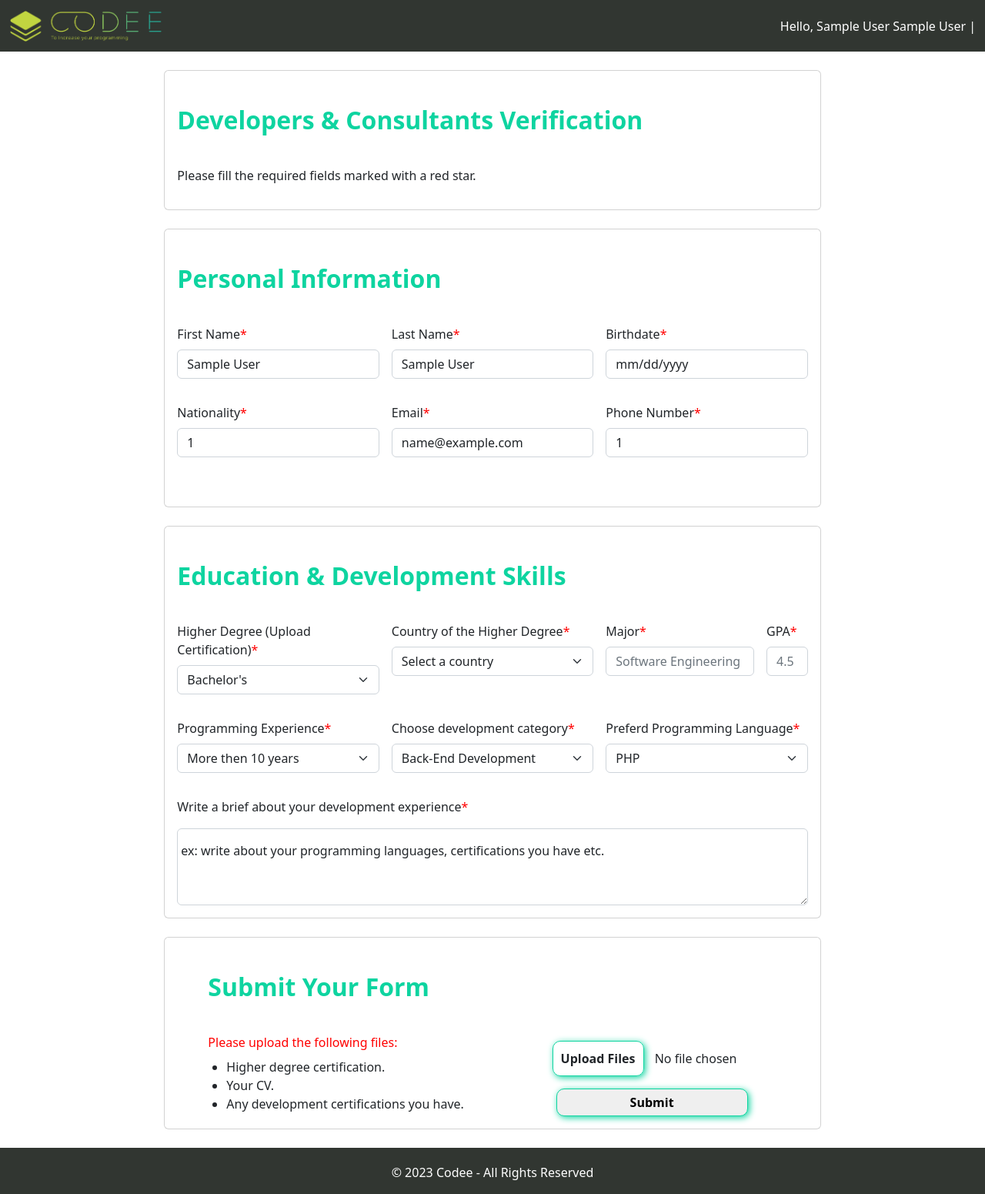
After one commit to Mamdoh-Zeyad/Codee, a PHP site: page /CODEE/views/verifiction.php in a window 1280 px wide. The commit adds this page. Shown: the whole page at 77% size. Run offline with PHP 8.4, Linux system fonts and the light colour scheme; the visitor is signed in with stand-in values (Sample User, id 1).

Commit message:
add verifiction page

```diff
--- a/assets/css/my_style.css
+++ b/assets/css/my_style.css
@@ -50,6 +50,14 @@ body, html{
 	transition: 0.5s;
 }
 /* Scroll to Top*/
+/* svg {
+	position: fixed;
+	top: 50%;
+	left: 50%;
+	transform: translate(-50%, -50%);
+	height: 150px;
+	width: 150px;
+} */
 /* Loader */
 .loader-container {
     position: fixed;
@@ -154,6 +162,9 @@ color: var(--blue-color);
 .nav-item .my_nav:hover{
 	transition: 0.5s;
 	color: var(--yellow-color);
+}
+.My-font-family{
+    font-family: var(--cairo-font-family);
 }
 /* End Home Page  */
 /* Start Home Page Footer */
@@ -453,3 +464,31 @@ color: var(--blue-color);
     100% { transform: translateY(0); }
 }
 /* End Access Denied Page */
+
+/*  start verifiction page */
+.list_group_color{
+    color: red;
+}
+
+#file-chosen{
+	margin-left: 10px;
+}
+
+.upload-button{
+	/* background-color: var(--blue-color); */
+	/* color: white; */
+	padding: 10px;
+	border-radius:10px;
+	cursor: pointer;
+	margin-top: 10px;
+    border: 1px solid var(--blue-color);
+    border-radius: 10px;
+    box-shadow: 2px 2px 9px var(--blue-color);
+	font-weight: bold;
+}
+.upload-button:hover{
+	background-color: var(--yellow-color);
+	box-shadow: 2px 2px 9px var(--yellow-color);
+	transition: 0.5s;
+}
+/*  End verifiction page */
--- /dev/null
+++ b/assets/js/verifiction.js
@@ -0,0 +1,157 @@
+// Scripts for sign up form
+console.log("Hello");
+(() => {
+    'use strict'
+
+    // Fetch all the forms we want to apply custom Bootstrap validation styles to
+    const forms = document.querySelectorAll('.needs-validation')
+
+    // Loop over them and prevent submission
+    Array.from(forms).forEach(form => {
+      form.addEventListener('submit', event => {
+        if (!form.checkValidity()) {
+          event.preventDefault()
+          event.stopPropagation()
+        }
+
+        form.classList.add('was-validated')
+      }, false)
+    })
+})()
+
+///////////////////////////////////////////////////////////////////////////////////////////////////////////
+
+document.getElementById("skillsForm").addEventListener('submit', function(evt){
+  if(window.confirm("Are you sure you want to submit the form?") == false){
+      evt.preventDefault();
+  }
+});
+
+///////////////////////////////////////////////////////////////////////////////////////////////////////////
+
+const countrySelect = document.getElementById('countrySelect');
+// Fetch country data from Rest Countries API
+fetch('https://restcountries.com/v3.1/all')
+    .then(response => response.json())
+    .then(countries => {
+    countries.forEach(country => {
+        const option = document.createElement('option');
+        option.value = country.cca2; // Use the country code as the value
+        option.textContent = `${country.name.common} (${country.cca2})`;
+        countrySelect.appendChild(option);
+    });
+})
+.catch(error => console.error('Error fetching countries:', error));
+
+
+///////////////////////////////////////////////////////////////////////////////////////////////////////////
+
+document.getElementById("skillsForm").addEventListener('submit', function (evt) {
+    // Check for empty fields
+    var isValid = true;
+
+    document.querySelectorAll('.needs-validation :required').forEach(function (field) {
+        if (!field.value.trim()) {
+            isValid = false;
+            field.classList.add('is-invalid');
+            field.nextElementSibling.innerHTML = 'Please fill in this field.';
+        } else {
+            field.classList.remove('is-invalid');
+            field.nextElementSibling.innerHTML = '';
+        }
+    });
+
+    if (!isValid) {
+        evt.preventDefault();
+        return;
+    }
+});
+
+    //Upload Button Style
+    const actualBtn = document.getElementById('file');
+    const fileChosen = document.getElementById('file-chosen');
+    actualBtn.addEventListener('change', function(){
+    fileChosen.textContent = this.files[0].name
+    });
+
+
+    // Handle form submission
+    // $("#registrationForm").submit(function (event) {
+    //     event.preventDefault(); // Prevent the form from submitting
+
+    //     // Additional validation logic if needed
+
+    //     // Include 'country_higher_degree' in the form data
+    //     var formData = $(this).serializeArray();
+    //     formData.push({ name: "country_higher_degree", value: $("#countrySelect").val() });
+
+    //     // Check for empty fields again before submitting
+    //     var isValid = true;
+
+    //     formData.forEach(function (item) {
+    //         var field = $("#" + item.name);
+    //         if (!item.value.trim() && item.name !== "countrySelect") {
+    //             isValid = false;
+    //             field.addClass('is-invalid');
+    //             field.next('.invalid-feedback').html('');
+    //         } else {
+    //             field.removeClass('is-invalid');
+    //             field.next('.invalid-feedback').html('');
+    //         }
+    //     });
+
+    //     if (!isValid) {
+    //         return;
+    //     }
+
+    //     $.post($(this).attr("action"), formData, function (data) {
+    //         if (data === "Success") {
+    //             // Redirect or show success message
+    //             alert('Your information has been added successfully. You will now be redirected to the login page.');
+    //             window.location = "../views/login.php";
+    //         } else {
+    //             // Handle other error cases if needed
+    //             alert('Error: ' + data);
+    //         }
+    //     });
+    // });
+    // // Function to validate empty fields on input change
+    // function validateEmptyField(field) {
+    //     if (!field.val().trim()) {
+    //         field.addClass('is-invalid');
+    //         field.next('.invalid-feedback').html('');
+    //     } else {
+    //         field.removeClass('is-invalid');
+    //         field.next('.invalid-feedback').html('');
+    //     }
+    // }
+
+
+
+
+
+// validation for file
+// const input = document.querySelector('file');
+// const userInfo = document.getElementById('file-chosen');
+// function validateSize(){
+//     const file = input.files[0];
+//     if(!file){
+//         const err = new Error("No file selected");
+//         userInfo.textContent = err.message;
+//         return err;
+//     }
+
+//     const limit = 2000;
+//     const size = Math.round(file.size/1024);
+//     if (size < limit) {
+//         alert(`File size OK: ${size} bytes`);
+//     } else {
+//         alert(`Error: File larger than 2MB (${(size/1000).toFixed(2)} MB)`);
+//         throw new Error(`File too large: ${size} bytes`);
+//     }
+//   }
+
+
+
+
+///////////////////////////////////////////////////////////////////////////////////////////////////////////
--- a/controllers/login_controller.php
+++ b/controllers/login_controller.php
@@ -34,6 +34,11 @@
                 $_SESSION['username'] = $row['username'];
                 $_SESSION['first_name'] = $row['first_name'];
                 $_SESSION['last_name'] = $row['last_name'];
+                $_SESSION['birthdate'] = $row['birthdate'];
+                $_SESSION['email'] = $row['email'];
+                $_SESSION['phone_number'] = $row['phone_number'];
+                $_SESSION['nationality'] = $row['nationality'];
+                $_SESSION['id'] = $row['id'];
                 $_SESSION['role'] = $row['role'];
 
                 if ($_SESSION['role'] === "Developer" || $_SESSION['role'] === "Consultant" || $_SESSION['role'] === "User") {
--- a/views/home.php
+++ b/views/home.php
@@ -176,7 +176,7 @@
     <h6 class="card-text mb-4"><strong>Will help you to gain knowledge about the sequence of
                           activities for each actor during the use of the system.
                           The following are our proposed activity diagrams:</strong></h6></div>
-    <div class="row align-items-center">
+    <div class="row align-items-center My-font-family">
        <!-- Left Section -->
       <div class="col-md-3 slider-text">
       <div class="card text-center">
--- /dev/null
+++ b/views/verifiction.php
@@ -0,0 +1,290 @@
+<!--Request Header-->
+<?php
+    require_once('../includes/partials/header.php');
+    session_start();
+    if (isset($_SESSION['username']) && isset($_SESSION['first_name']) && isset($_SESSION['last_name'])
+    && isset($_SESSION['birthdate'])&& isset($_SESSION['email'])&& isset($_SESSION['phone_number'])
+    && isset($_SESSION['nationality'])&& isset($_SESSION['id'])) {
+?>
+
+<!--Home Page Header-->
+<nav class="navbar navbar-expand-lg my_navbar">
+    <div class="container-fluid">
+        <a class="navbar-brand" href="home.php"><img class="my_logo" src="../assets/img/codee-logo.png" alt=""></a>
+        <button class="navbar-toggler" type="button" data-bs-toggle="collapse" data-bs-target="#navbarSupportedContent"
+            aria-controls="navbarSupportedContent" aria-expanded="false" aria-label="Toggle navigation">
+            <span class="navbar-toggler-icon"></span>
+        </button>
+
+        <div class="text-center">
+            <span>
+                Hello, <?php
+                        echo $_SESSION['first_name'] . " " . $_SESSION['last_name'];
+                        if($_SESSION['role'] != 'User'){
+                        // header("Location: ../views/access_denied.html");
+                        exit();}
+                        ?>
+                | </span> <a title="Logout" href="../controllers/logout_controller.php"><i
+                    class="fa-solid fa-right-from-bracket logout_icon"></i> </a>
+        </div>
+    </div>
+</nav>
+    <?php
+        include("../includes/mysql_inti.php");
+    ?>
+
+<!-- first section -->
+<div class="signup-container mt-4">
+    <div class="container-fluid">
+        <div class="row justify-content-between">
+            <div class="col-xl-2 p-3"></div>
+            <div class="col-xl-8 p-3 card mb-4">
+                <div class="row g-3">
+                    <div class="form_header mb-1 col-12">
+                        <p class="my_header_font mt-4">Developers & Consultants Verification</p>
+                    </div>
+                    <div class="col-12">
+                        <p>Please fill the required fields marked with a red star.</p>
+                    </div>
+                </div>
+            </div>
+            <div class="col-xl-2 p-3"></div>
+        </div>
+    </div>
+</div>
+    <!-- second section -->
+    <div class="signup-container">
+        <div class="container-fluid">
+            <div class="row justify-content-between">
+                <div class="col-xl-2 p-3"></div>
+                <div class="col-xl-8 p-3 d-flex align-items-center justify-content-center card mb-4">
+                    <form id="registrationForm" class="row g-3 needs-validation" method="post"
+                        action="../controllers/signup_controller.php" novalidate>
+                        <div class="form_header mb-1">
+
+                            <p class="my_header_font mt-4">Personal Information</p>
+                        </div>
+
+                        <div class="col-md-4 mb-3">
+                            <label for="validationCustom01" class="form-label">First Name<span
+                                    class="red_star">*</span></label>
+                            <input type="text" class="form-control" id="validationCustom01" placeholder=""
+                                value="<?php echo $_SESSION['first_name']?>" pattern="[a-zA-Z]+" name="first_name"
+                                required readonly>
+                        </div>
+
+                        <div class="col-md-4 mb-3">
+                            <label for="validationCustom02" class="form-label">Last Name<span
+                                    class="red_star">*</span></label>
+                            <input type="text" class="form-control" id="validationCustom02" placeholder=""
+                                pattern="[a-zA-Z]+" name="last_name" value="<?php echo $_SESSION['last_name']?>"
+                                required readonly>
+                        </div>
+
+                        <div class="col-md-4 mb-3">
+                            <label for="validationCustom03" class="form-label">Birthdate<span
+                                    class="red_star">*</span></label>
+                            <input type="date" class="form-control" id="validationCustom03" name="birthdate" required
+                                readonly value="<?php echo $_SESSION['birthdate']?>">
+                        </div>
+
+                        <div class="col-md-4 mb-3">
+                            <label for="validationCustom04" class="form-label">Nationality<span
+                                    class="red_star">*</span></label>
+                            <!-- <select name="nationalitydisabled" class="form-select" id="countrySelectdisabled" required disabled>
+                                <option disabled selected>Select a country</option>
+                            </select> -->
+                            <input type="text" class="form-control" id="nationality" name="nationality"  value="<?php echo $_SESSION['nationality']?>"
+                            readonly required >
+                        </div>
+
+                        <div class="col-md-4 mb-3">
+                            <label for="validationCustom05" class="form-label">Email<span
+                                    class="red_star">*</span></label>
+                            <input type="email" class="form-control" id="validationCustom05"
+                                placeholder="example@domain.com" pattern="^[\w-\.]+@([\w-]+\.)+[\w-]{2,4}$" name="email"
+                                id="email" required readonly value="<?php echo $_SESSION['email']?>">
+                            <span id="emailError"></span>
+                        </div>
+
+                        <div class="col-md-4 mb-3">
+                            <label for="validationCustom06" class="form-label">Phone Number<span
+                                    class="red_star">*</span></label>
+                            <div class="input-group has-validation">
+                                <input type="text" class="form-control" id="validationCustom06"
+                                    aria-describedby="inputGroupPrepend" placeholder="" name="phone_number" required
+                                    readonly value="<?php echo $_SESSION['phone_number']?>">
+                            </div>
+                        </div>
+
+                        <div class="col-md-4 mb-3">
+                            <label for="validationCustom01" class="form-label" hidden>ID<span
+                                    class="red_star">*</span></label>
+                            <input type="text" class="form-control" id="validationCustom01" placeholder=""
+                                value="<?php echo $_SESSION['id']?>" pattern="[a-zA-Z]+" name="user_id"
+                                required readonly hidden>
+                        </div>
+                    </form>
+                </div>
+
+                <div class="col-xl-2 p-3"></div>
+            </div>
+        </div>
+    </div>
+
+
+    <!-- 3rd section -->
+    <div class="signup-container">
+        <div class="container-fluid">
+            <div class="row justify-content-between">
+
+                <div class="col-xl-2 p-3"></div>
+
+                <div class="col-xl-8 p-3 d-flex align-items-center justify-content-center card mb-4 ">
+                    <form id="skillsForm" class="row g-3 needs-validation" method="post"
+                        action="../controllers/verifiction_controller.php" novalidate>
+                        <div class="form_header mb-1">
+                            <p class="my_header_font mt-4">Education & Development Skills</p>
+                        </div>
+
+                        <div class="col-md-4 mb-3">
+                            <label for="validationCustom01" class="form-label">Higher Degree (Upload Certification)<span
+                                    class="red_star">*</span></label>
+                                 <select name="Certification" class="form-select" id="validationCustom02" required>
+                                    <option value="bachelors">Bachelor's</option>
+                                    <option value="master">Master's Degree</option>
+                                    <option value="doctorate">Doctorate (Ph.D)</option>
+                                    <option value="professional_doctorate">Professional Doctorate</option>
+                                    <option value="diploma">Postgraduate Diploma or Certificate</option>
+                        </select>
+                        </div>
+
+                        <div class="col-md-4 mb-3">
+                        <label for="validationCustom02" class="form-label">Country of the Higher Degree<span class="red_star">*</span></label>
+                        <select name="country_higher_degree" class="form-select" id="countrySelect" required>
+                            <option value="" disabled selected>Select a country</option>
+                        </select>
+                        </div>
+
+                        <div class="col-md-3 mb-3">
+                            <label for="validationCustom02" class="form-label">Major<span
+                                    class="red_star">*</span></label>
+                            <input type="text" class="form-control" id="validationCustom02" placeholder="Software Engineering"
+                                   pattern="[a-zA-Z ]*" name="Major" required>
+                        </div>
+
+                        <div class="col-md-1 mb-3">
+                            <label for="validationCustom02" class="form-label">GPA<span
+                                    class="red_star">*</span></label>
+                            <input type="text" class="form-control" id="validationCustom02" placeholder="4.5"
+                            pattern="[0-9]+(\.[0-9]+)?" name="GPA" required>
+                        </div>
+
+
+                        <div class="col-md-4 mb-3">
+                            <label for="validationCustom01" class="form-label">Programming Experience<span
+                                    class="red_star">*</span></label>
+                                 <select name="programming_experience" class="form-select" id="validationCustom02" required>
+                                    <option value="more_10_years">More then 10 years</option>
+                                    <option value="one_years">one years</option>
+                                    <option value="more_3_years">More then 3 years</option>
+                                    <option value="more_5_years">More then 5 years</option>
+
+                        </select>
+                        </div>
+
+                        <div class="col-md-4 mb-3">
+                            <label for="validationCustom01" class="form-label">Choose development category<span
+                                    class="red_star">*</span></label>
+                                 <select name="development_category" class="form-select" id="validationCustom02" required>
+                                    <option value="back_end">Back-End Development</option>
+                                    <option value="front_end">Front-End Development</option>
+                                    <option value="full-stack">Full-Stack Development</option>
+
+                        </select>
+                        </div>
+
+                        <div class="col-md-4 mb-3">
+                            <label for="validationCustom01" class="form-label">Preferd Programming Language<span
+                                    class="red_star">*</span></label>
+                                 <select name="preferd_programming_language" class="form-select" id="validationCustom02" required>
+                                    <option value="php">PHP</option>
+                                    <option value="java">JAVA</option>
+                                    <option value="ptyhon">Python</option>
+                                    <option value="c">C#</option>
+                                    <option value="asp">ASP.Net</option>
+                                    <option value="js">Java Script</option>
+                        </select>
+                        </div>
+                        <label for="floatingTextarea2">Write a brief about your development experience<span
+                                    class="red_star">*</span></label>
+                        <div class="form-floating">
+                            <textarea class="form-control" placeholder="Leave a comment here" id="floatingTextarea2" style="height: 100px" name="experience" required></textarea>
+                            <label for="floatingTextarea2">ex: write about your programming languages, certifications you have etc.</label>
+                        </div>
+
+
+                </div>
+
+                <div class="col-xl-2 p-3"></div>
+            </div>
+        </div>
+    </div>
+
+
+    <!-- 4th section -->
+    <div class="signup-container">
+    <div class="container-fluid">
+        <div class="row justify-content-between">
+            <div class="col-xl-2 p-3"></div>
+
+            <div class="col-xl-8 p-3 card mb-4">
+                <div class="row g-3">
+                    <div class="form_header mb-1 col-12 ps-5">
+                        <p class="my_header_font mt-4 ">Submit Your Form</p>
+                    </div>
+
+                    <div class="col-md-7 text-align-center ps-5">
+                        <label for="file" class="list_group_color">Please upload the following files:</label>
+                        <ul class="ps-4 mt-2 files list-group">
+                            <li class="certification">Higher degree certification. </li>
+                            <li class="cv">Your CV.</li>
+                            <li class="any_certifications">Any development certifications you have.</li>
+                        </ul>
+                    </div>
+
+                    <div class="col-md-5 mt-3">
+                        <div class="upload-container">
+                            <input type="file" name="file" id="file" hidden>
+                            <label class="upload-button" for="file">  <i class="fa-solid fa-arrow-up-from-bracket"></i> Upload Files</label>
+                            <span id="file-chosen">No file chosen</span>
+                        </div>
+                        <button class="my_btn1 mt-3 btn-lg col-9" type="submit">Submit</button>
+                    </div>
+                </div>
+            </div>
+
+            <div class="col-xl-2 p-3"></div>
+        </div>
+    </div>
+</div>
+
+
+
+<!--Start Home Page Footer-->
+<div class="home_footer">
+    <p>&copy; 2023 Codee - All Rights Reserved</p>
+</div>
+
+<!-- Scripts File -->
+<script type="text/javascript" src="../assets/js/verifiction.js"></script>
+
+<!--Request Footer-->
+<?php
+    }
+    else{
+        header("Location: login.php");
+        exit();
+    }
+    require_once('../includes/partials/footer.php');
+?>
```
Also changed, not shown: controllers/verifiction_controller.php (added, +40 -0 lines).
